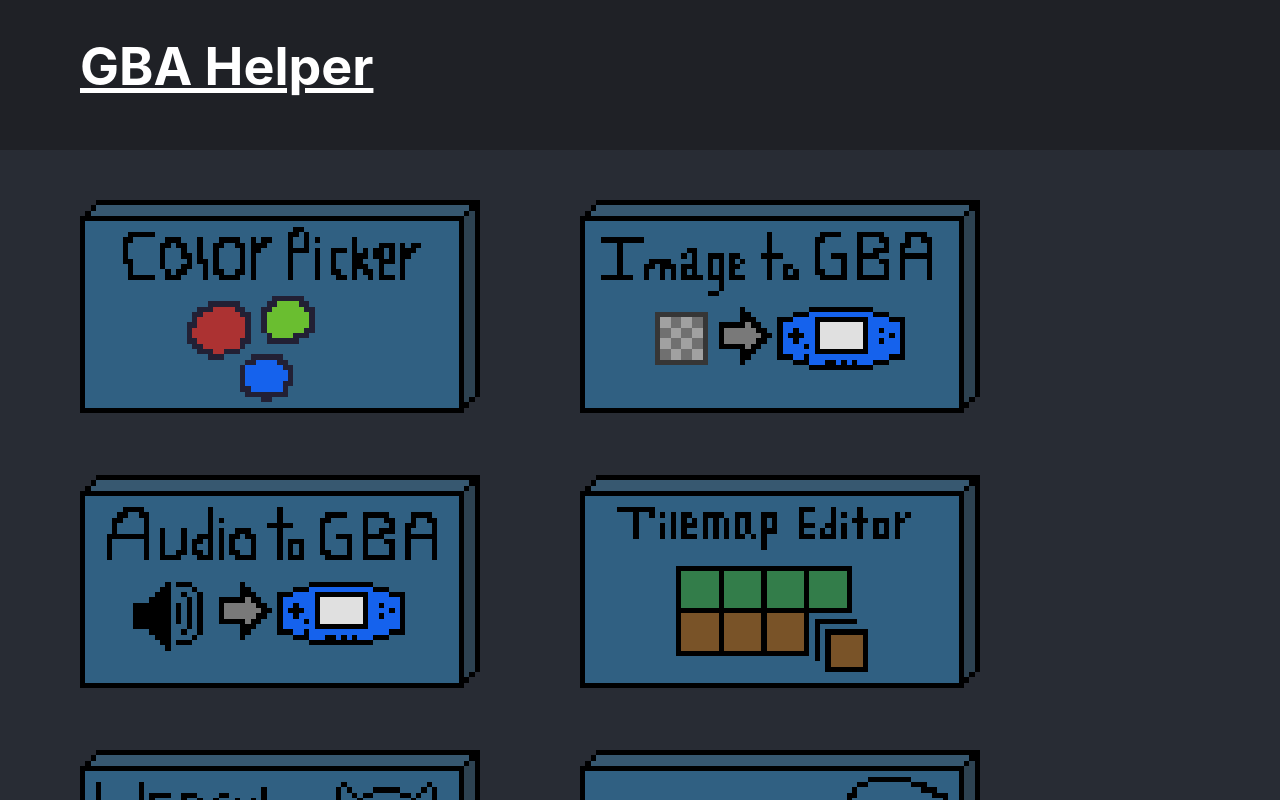
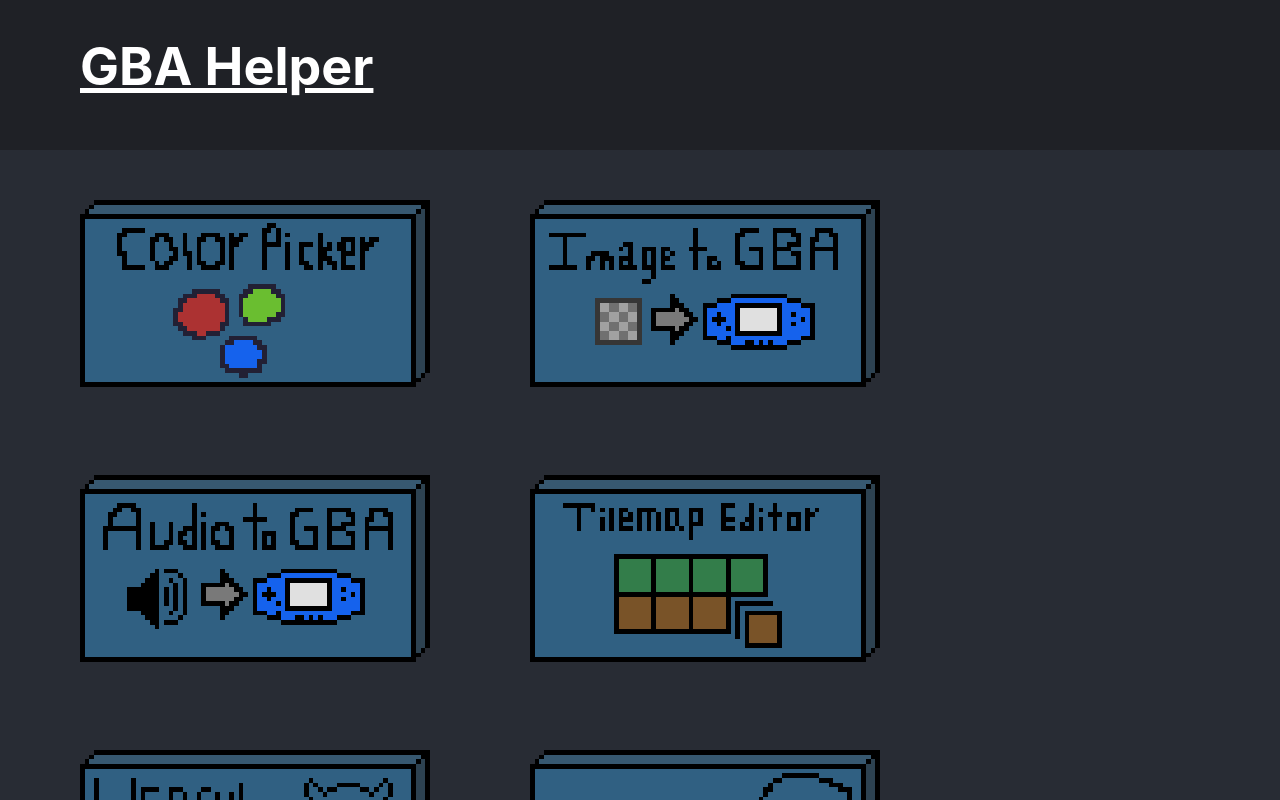
Before and after one commit to isaact23/gba-helper, a React (Create React App) app: page / in a window 1280 px wide. Built offline with nearby package versions, Linux system fonts and the light colour scheme.

Commit message:
Fix main menu image sizes

```diff
--- a/src/Components/App.scss
+++ b/src/Components/App.scss
@@ -88,7 +88,7 @@ button {
   margin-left: 10vh;
 }
 .MainMenu-optionBox {
-  width: 400px;
+  width: 350px;
   height: 225px;
   float: left;
   margin-right: 100px;
```
